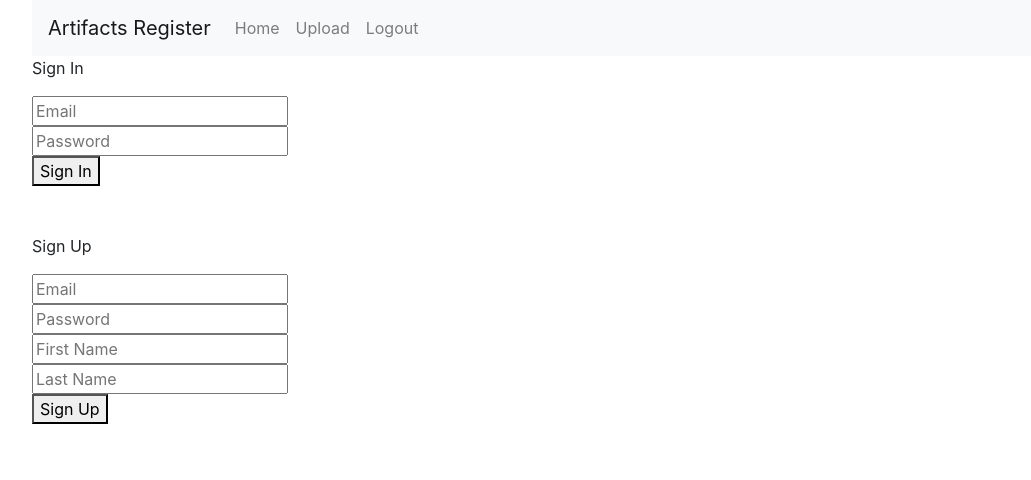
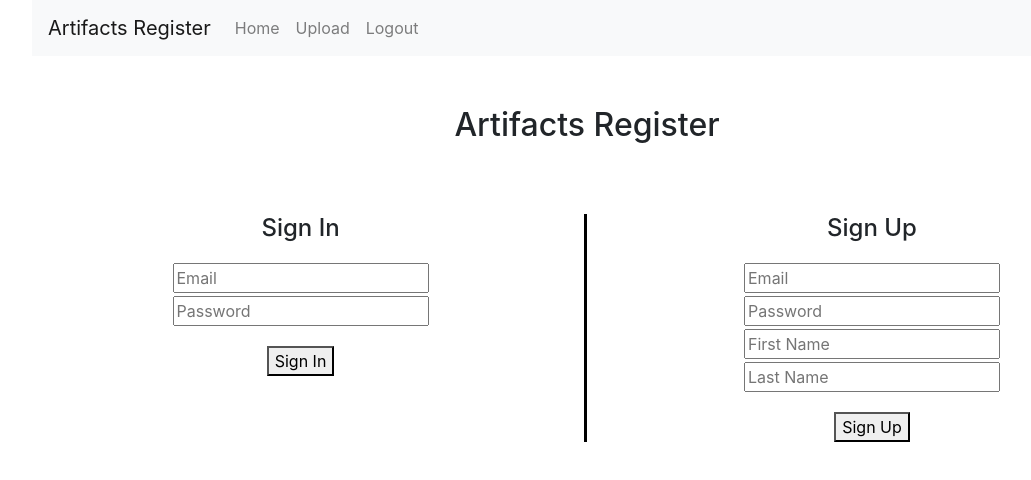
Before and after one commit to Tia-Lowenthal/COMP30022_TeamTaco, a React (Create React App) app in the folder client/: page / in a window 1280 px wide. Shown: the top 480 px of the page, without its empty margins (53-1084 px from the left). Built offline with nearby package versions, Linux system fonts and the light colour scheme.

Commit message:
login page layout changes

```diff
--- a/client/src/components/accounts.component.js
+++ b/client/src/components/accounts.component.js
@@ -1,5 +1,6 @@
 import React, { Component } from 'react';
 import 'whatwg-fetch';
+import '../loginpage.css';
 
 
 
@@ -256,14 +257,18 @@ class Account extends Component {
 
     if (!token) {
       return (
+
         <div>
-          <div>
+          <h2>Artifacts Register</h2>
+          <div class="row">
+            <div class="column1">
               {
                 (signInError) ? (
                   <p>{signInError}</p>
                 ) : (null)
               }
-            <p>Sign In</p>
+
+              <h4>Sign In</h4>
               <input
                 type="email"
                 placeholder="Email"
@@ -282,13 +287,13 @@ class Account extends Component {
             </div>
             <br />
             <br />
-          <div>
+            <div class="column2">
               {
                 (signUpError) ? (
                   <p>{signUpError}</p>
                 ) : (null)
               }
-            <p>Sign Up</p>
+              <h4>Sign Up</h4>
               <input
                 type="email" placeholder="Email" value={signUpEmail} onChange={this.onTextboxChangeSignUpEmail}/><br />
               <input
@@ -307,7 +312,7 @@ class Account extends Component {
               /><br />
               <button onClick={this.onSignUp}>Sign Up</button>
             </div>
-
+          </div>
         </div>
       );
     }
--- /dev/null
+++ b/client/src/loginpage.css
@@ -0,0 +1,34 @@
+h2 {
+    margin:40 px;
+    text-align: center;
+    margin-top: 50px;
+}
+
+h4 {
+    margin-bottom: 20px
+}
+
+button {
+    margin-top: 17px;
+}
+
+input {
+    margin-bottom: 3px;
+}
+
+.column1 {
+    float: left;
+    width: 50%;
+    text-align: center;
+    border-right: 3px solid black;
+  }
+
+.column2 {
+    float: left;
+    width: 50%;
+    text-align: center;
+}
+
+.row {
+    margin-top: 70px;
+}
```
Lines whose indentation alone changed are shown as unchanged.
